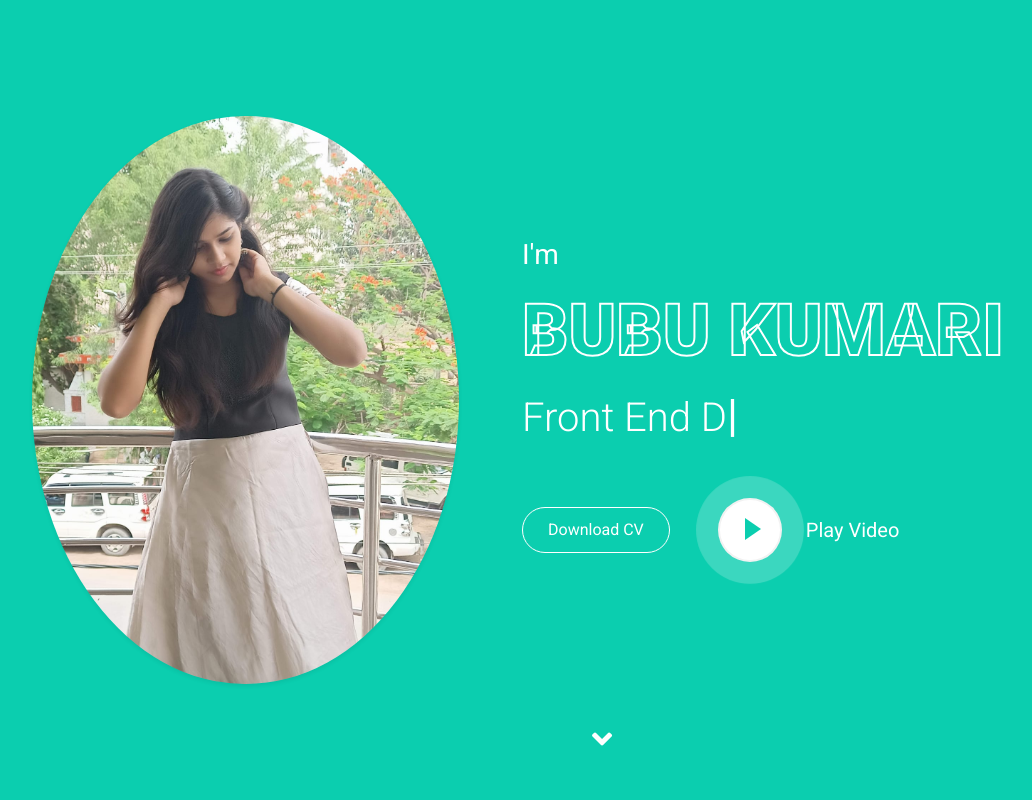
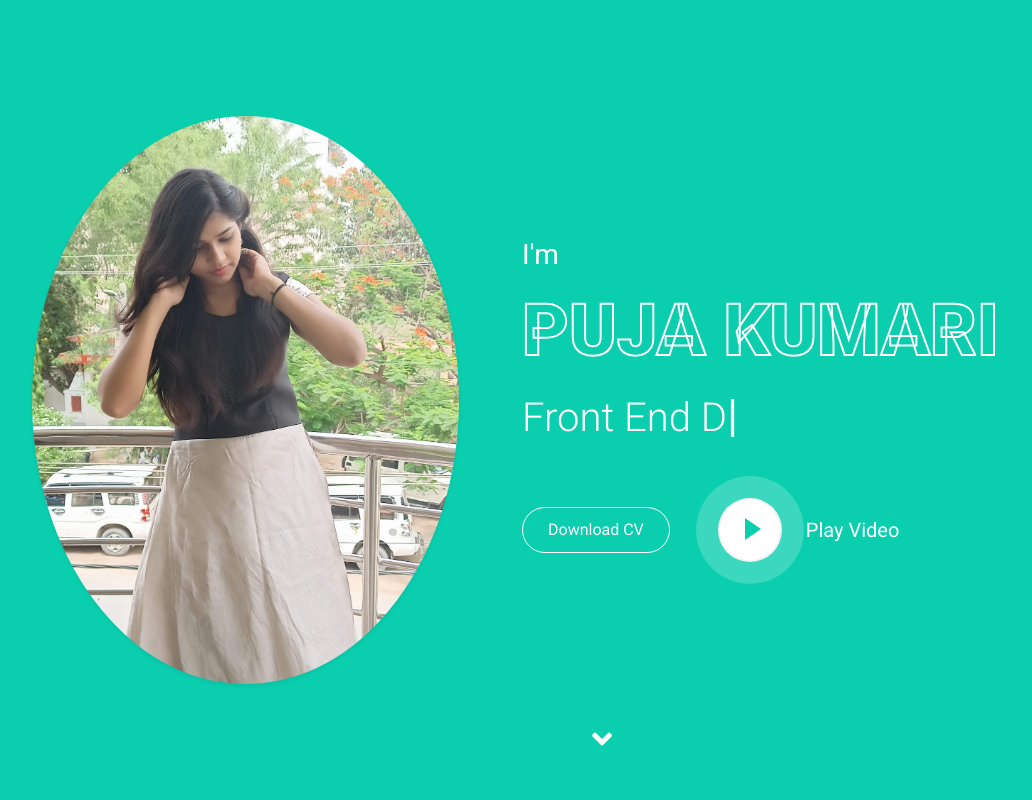
Before and after one commit to pujakumari123/myportfolio, a plain HTML site: page index.html in a window 1280 px wide. Shown: the top 800 px of the page, without its empty margins (38-1070 px from the left). Drawn offline with nearby package versions, Linux system fonts and the light colour scheme.

Commit message:
Update index.html

```diff
--- a/index.html
+++ b/index.html
@@ -81,7 +81,7 @@
                 </div>
                 <div class="col-lg-7 text-center text-lg-left">
                     <h3 class="text-white font-weight-normal mb-3">I'm</h3>
-                    <h1 class="display-3 text-uppercase text-primary mb-2" style="-webkit-text-stroke: 2px #ffffff;">BUbu Kumari</h1>
+                    <h1 class="display-3 text-uppercase text-primary mb-2" style="-webkit-text-stroke: 2px #ffffff;">Puja Kumari</h1>
                     <h1 class="typed-text-output d-inline font-weight-lighter text-white"></h1>
                     <div class="typed-text d-none">Web Designer, Web Developer, Front End Developer, Apps Designer, Apps Developer</div>
                     <div class="d-flex align-items-center justify-content-center justify-content-lg-start pt-5">
```
